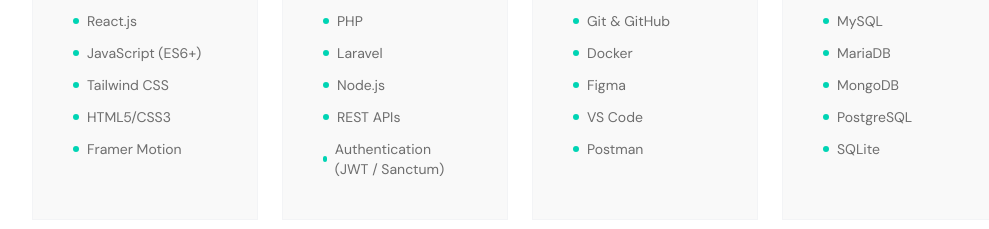
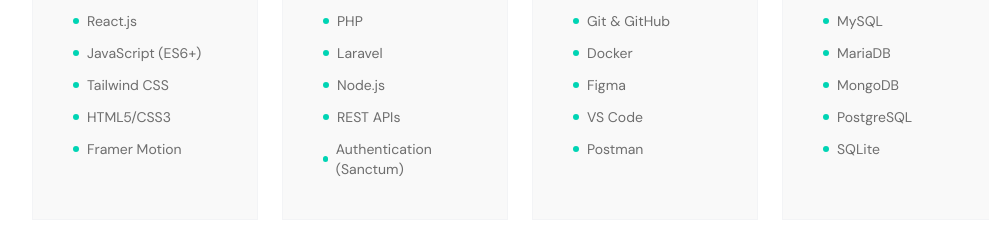
Before and after one commit to devpranavan/devpranavan.github.io, a React (Vite) app: page / in a window 1280 px wide. Shown: the part 2020-2249 px from the top of the page, without its empty margins (120-1109 px from the left). Built offline with nearby package versions, Linux system fonts and the light colour scheme.

Commit message:
Remove JWT from authentication label
Update the Skills component in src/App.jsx to change the authentication entry from "Authentication (JWT / Sanctum)" to "Authentication (Sanctum)". This simplifies the displayed skill list and removes the JWT mention.

```diff
--- a/src/App.jsx
+++ b/src/App.jsx
@@ -221,7 +221,7 @@
         "Laravel",
         "Node.js",
         "REST APIs",
-        "Authentication (JWT / Sanctum)",
+        "Authentication (Sanctum)",
       ],
     },
     {
```
